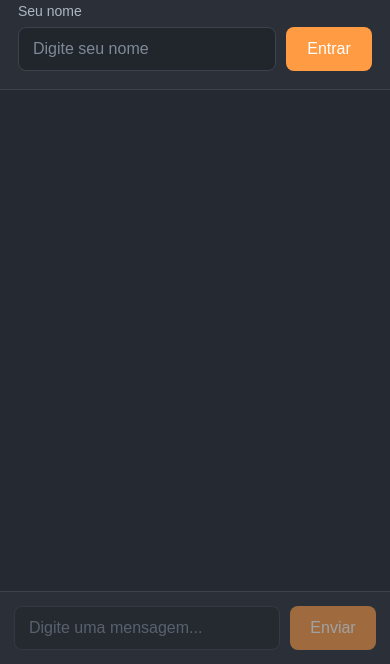
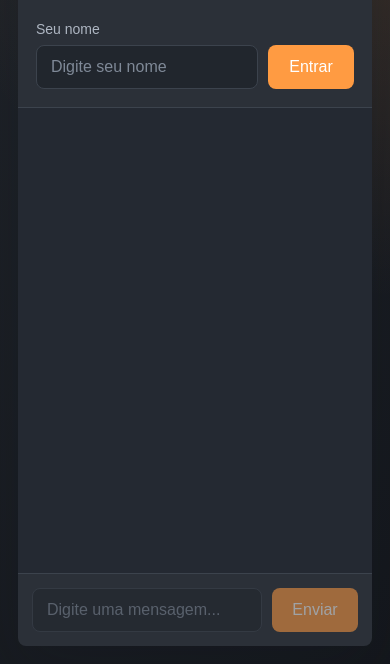
Before and after one commit to abnerquemuel/Portfolio, a plain HTML site: page projeto-chat-tempo-real/index.html in a window 390 px wide. Shown: the part 180-844 px from the top of the page. Drawn offline with Linux system fonts and the light colour scheme.

Commit message:
Aumenta margem externa do chat

```diff
--- a/projeto-chat-tempo-real/styles.css
+++ b/projeto-chat-tempo-real/styles.css
@@ -34,12 +34,12 @@ input {
   min-height: 100vh;
   display: grid;
   place-items: center;
-  padding: 24px;
+  padding: 56px;
 }
 
 .chat-app {
   width: min(100%, 460px);
-  height: min(720px, calc(100vh - 48px));
+  height: min(720px, calc(100vh - 112px));
   display: grid;
   grid-template-rows: auto auto 1fr auto;
   overflow: hidden;
@@ -199,12 +199,12 @@ input:disabled {
 
 @media (max-width: 520px) {
   .chat-shell {
-    padding: 0;
+    padding: 18px;
   }
 
   .chat-app {
     width: 100%;
-    height: 100vh;
-    border-radius: 0;
+    height: calc(100vh - 36px);
+    border-radius: 8px;
   }
 }
```
